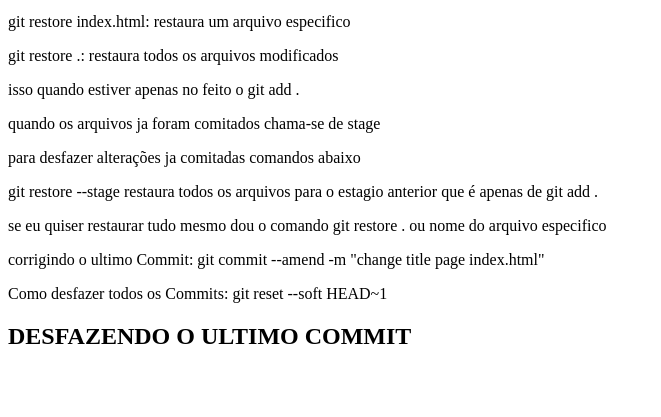
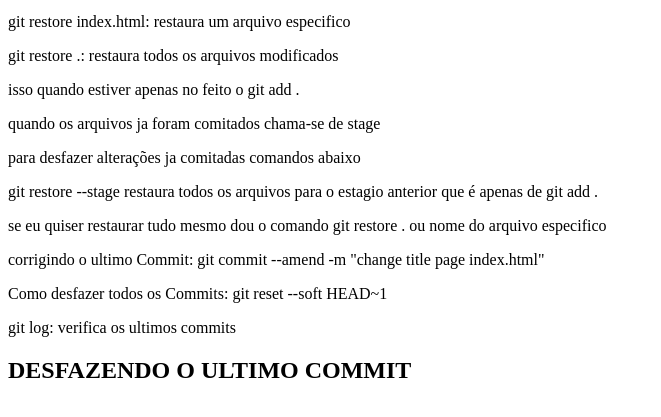
Before and after one commit to jeffersonformigoni/projeto, a plain HTML site: page index.html in a window 1280 px wide. Shown: the part 101-518 px from the top of the page, without its empty margins (0-661 px from the left). Drawn offline with Linux system fonts and the light colour scheme.

```diff
--- a/index.html
+++ b/index.html
@@ -19,6 +19,7 @@
     <p> se eu quiser restaurar tudo mesmo dou o comando git restore . ou nome do arquivo especifico</p>
     <p>corrigindo o ultimo Commit: git commit --amend -m "change title page index.html"</p>
     <p>Como desfazer todos os Commits: git reset --soft HEAD~1  </p>
+    <p> git log: verifica os ultimos commits</p>
 
     <h2>DESFAZENDO O ULTIMO COMMIT</h2>
 </body>
```
